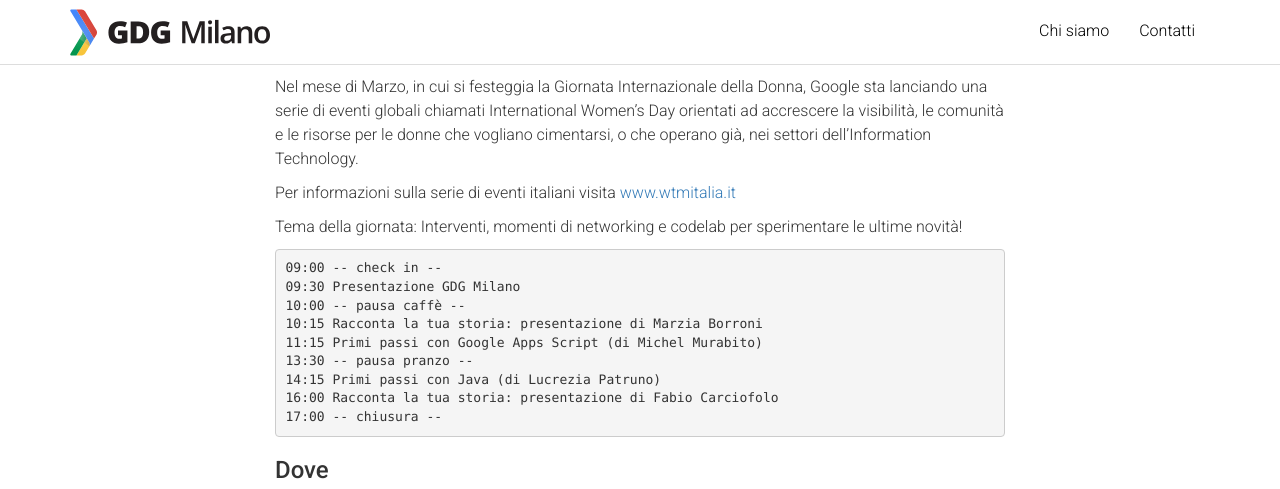
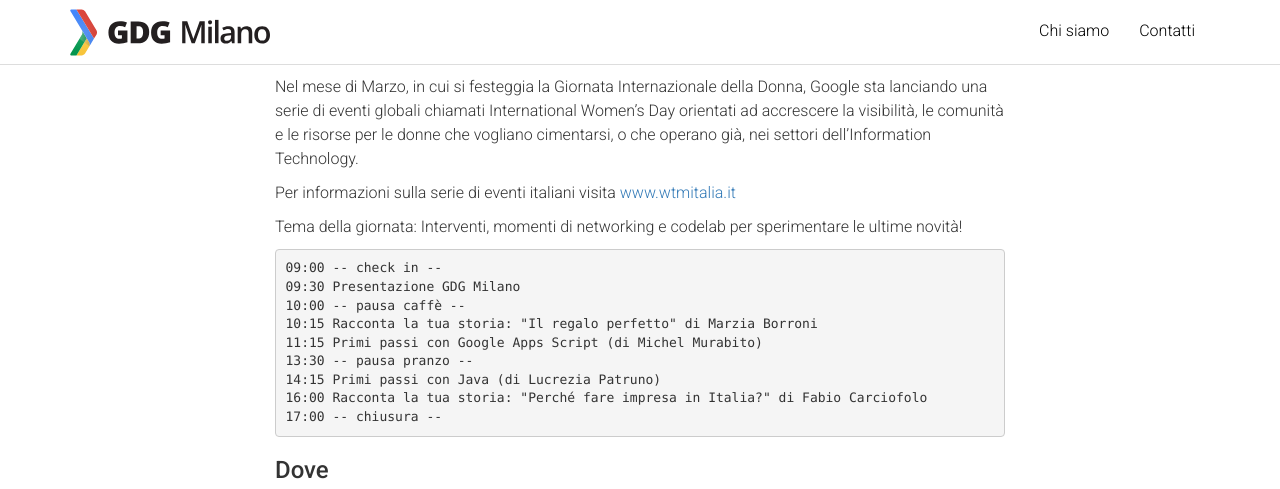
Before and after one commit to GdgMilano/gdgmilano.github.io, a Jekyll site: the page built from _posts/2017-04-08-international-women-day.md, in a window 1280 px wide and 900 px high, scrolled down 499 px, cut to the strip 0-489 px from the top of the window. Built offline with Jekyll 4.4.1, drawn with Linux system fonts in a browser that asks for light colours.

Commit message:
Update 2017-04-08-international-women-day.md

````diff
--- a/_posts/2017-04-08-international-women-day.md
+++ b/_posts/2017-04-08-international-women-day.md
@@ -25,11 +25,11 @@
 09:00 -- check in --
 09:30 Presentazione GDG Milano
 10:00 -- pausa caffè --
-10:15 Racconta la tua storia: presentazione di Marzia Borroni
+10:15 Racconta la tua storia: "Il regalo perfetto" di Marzia Borroni
 11:15 Primi passi con Google Apps Script (di Michel Murabito)
 13:30 -- pausa pranzo --
 14:15 Primi passi con Java (di Lucrezia Patruno)
-16:00 Racconta la tua storia: presentazione di Fabio Carciofolo
+16:00 Racconta la tua storia: "Perché fare impresa in Italia?" di Fabio Carciofolo
 17:00 -- chiusura --
 ```
 
````
